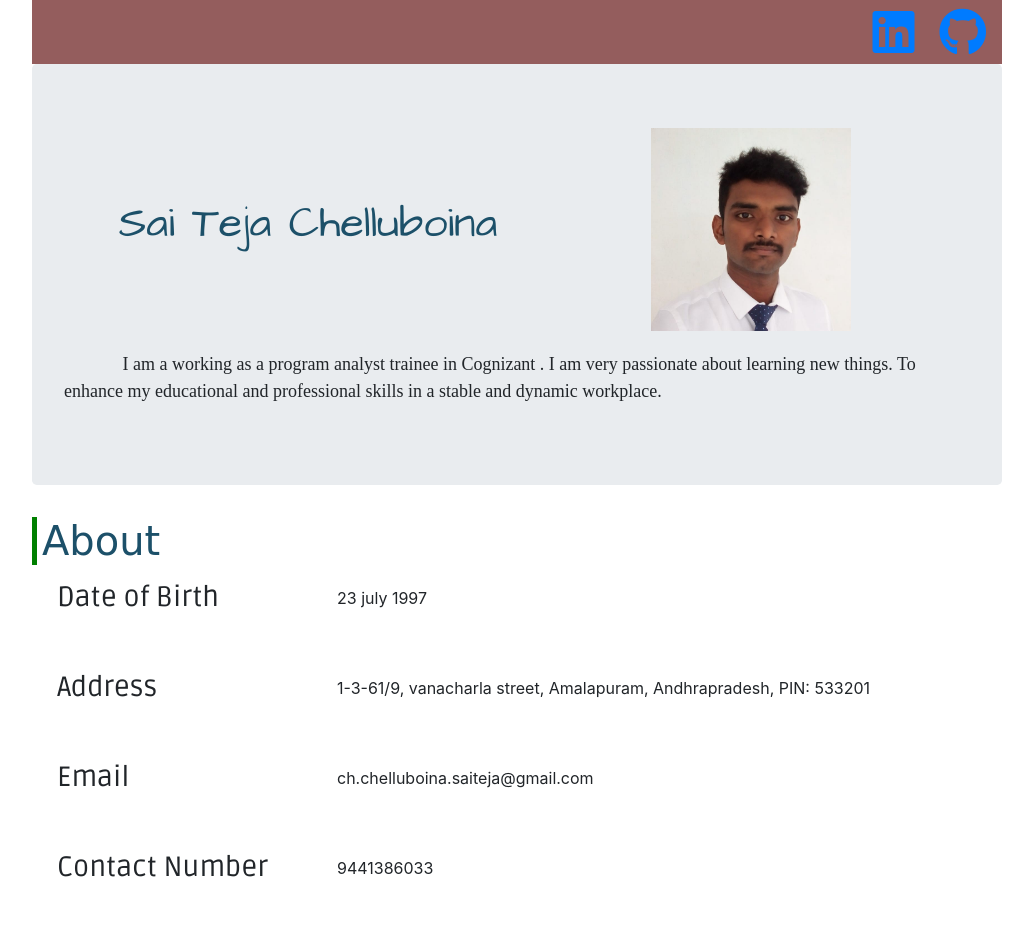
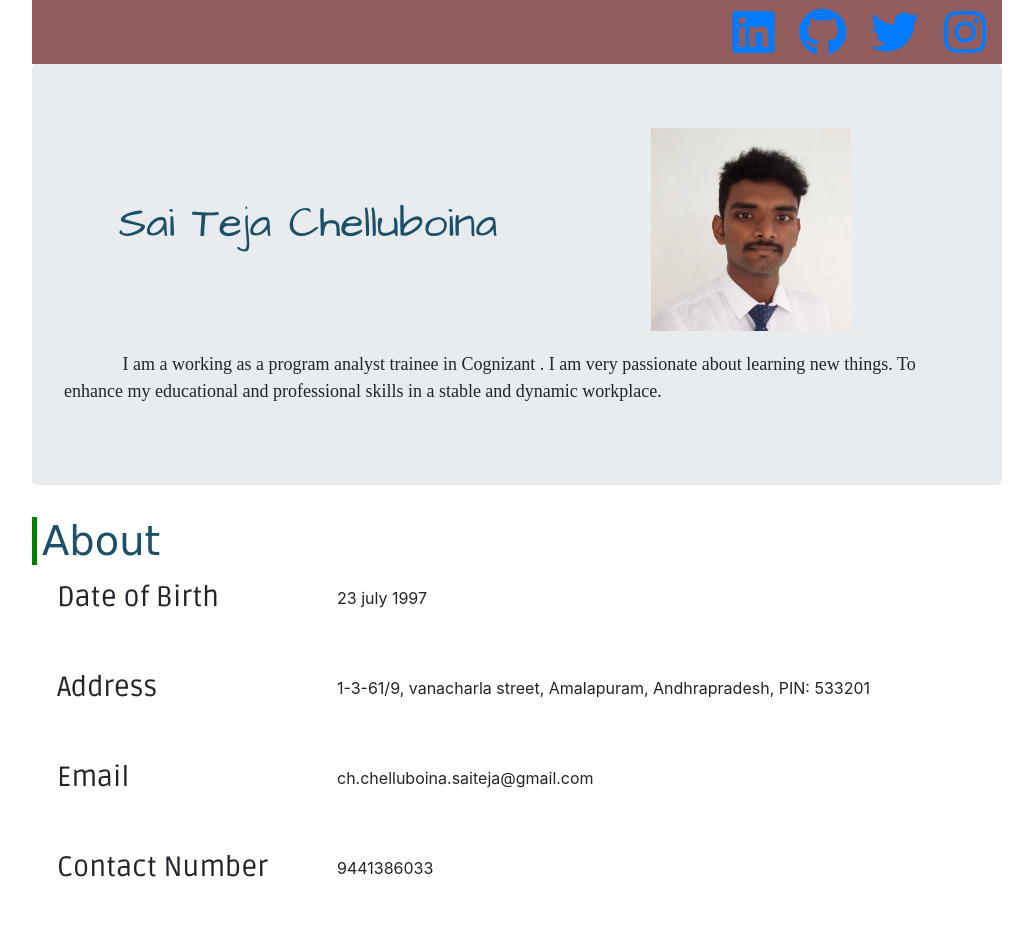
Before and after one commit to Madhu704/chsaiteja707.github.io, a plain HTML site: page index.html in a window 1280 px wide. Shown: the top 944 px of the page, without its empty margins (128-1161 px from the left). Drawn offline with nearby package versions, Linux system fonts and the light colour scheme; a web font is replaced by a local one.

Commit message:
change 3

```diff
--- a/index.html
+++ b/index.html
@@ -32,6 +32,16 @@
             <li class="nav-item">
             	<span style="color: white">
                	 	<a style="padding-left: 25px" href="https://github.com/chsaiteja707/" class="fab fa-github fa-3x"></a>
+                </span>
+            </li>
+	    <li class="nav-item">
+            	<span style="color: white">
+               	 	<a style="padding-left: 25px" href="https://twitter.com/chsaiteja707" class="fab fa-twitter fa-3x"></a>
+                </span>
+            </li>
+	    <li class="nav-item">
+            	<span style="color: white">
+               	 	<a style="padding-left: 25px" href="https://www.instagram.com/chelluboinasaiteja/" class="fab fa-instagram fa-3x"></a>
                 </span>
             </li>
         </ul>
```
